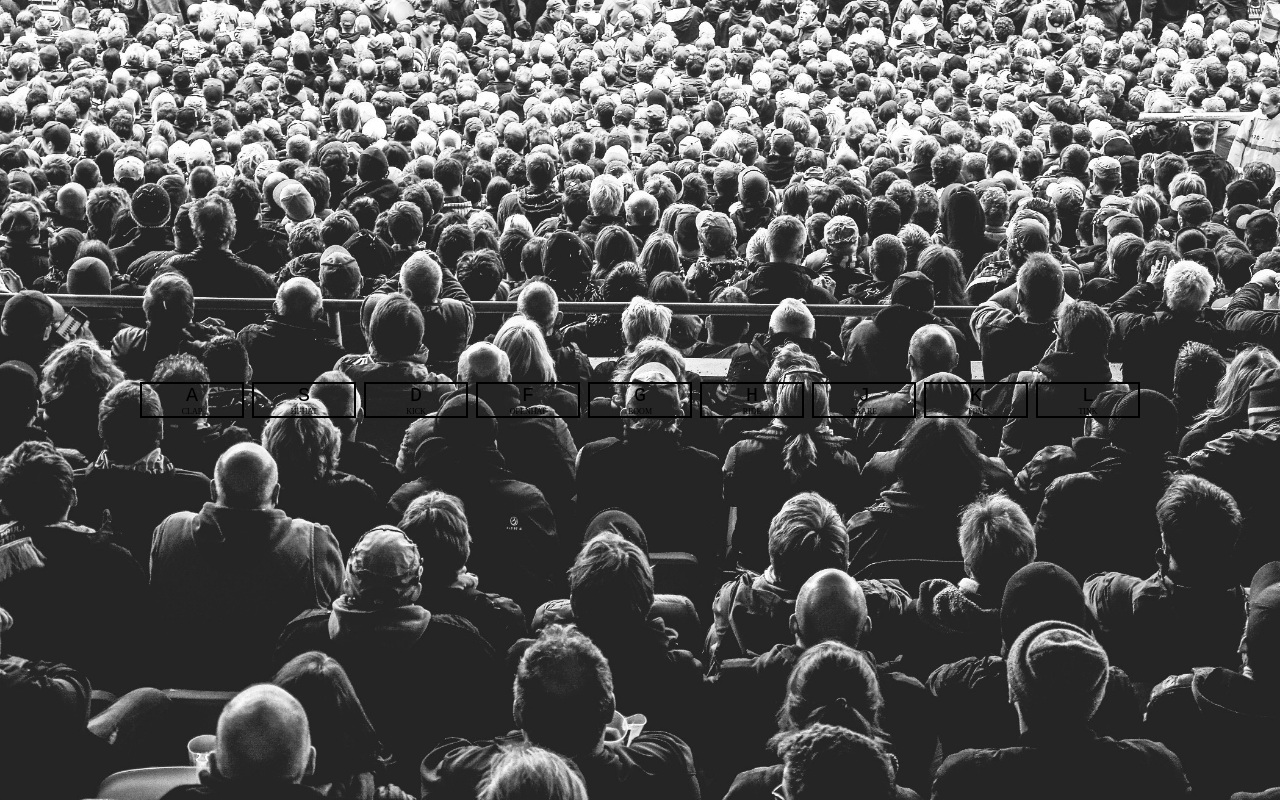
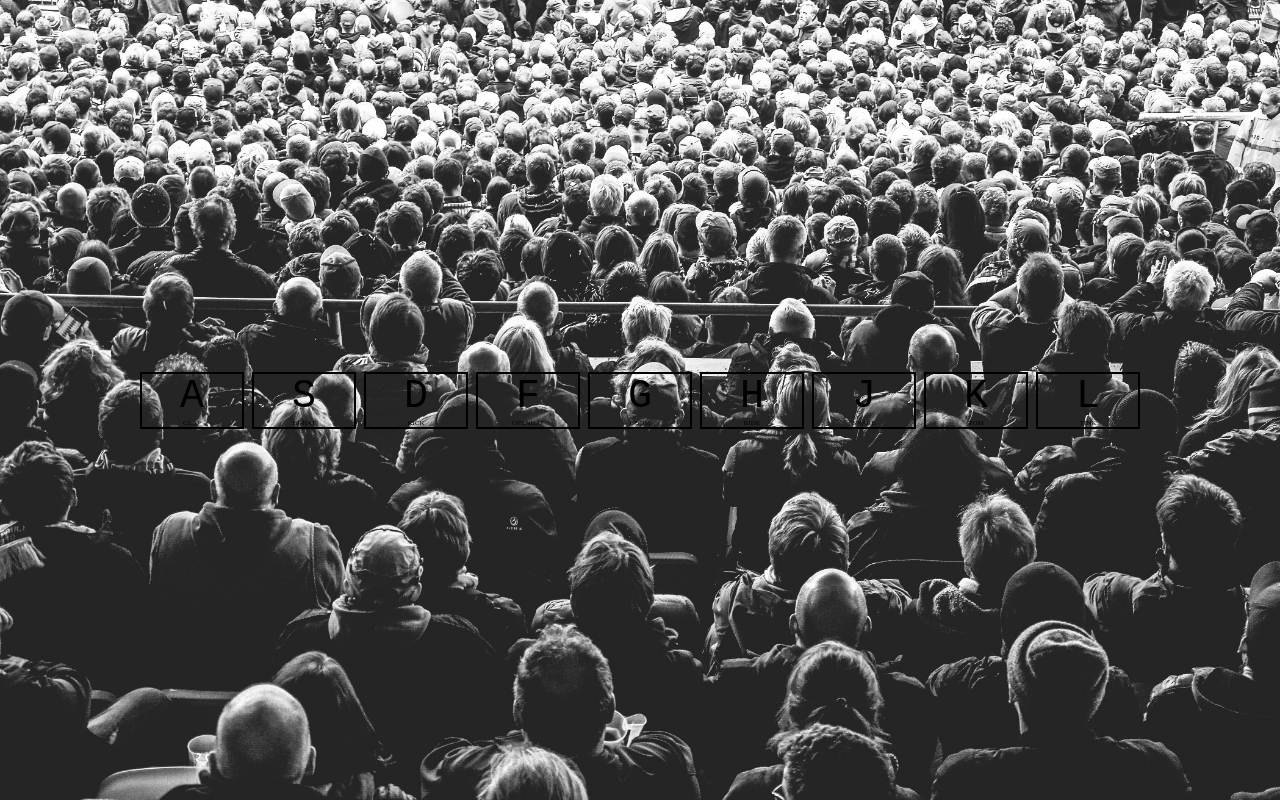
Before and after one commit to timiwritescode/drum-kit, a plain HTML site: page index.html in a window 1280 px wide. Drawn offline with Linux system fonts and the light colour scheme; files whose address does not match are found by name.

Commit message:
Fix responsiveness

```diff
--- a/static/styles.css
+++ b/static/styles.css
@@ -21,7 +21,7 @@ body {
 
 .key {
     border: 0.2rem solid black;
-    width: 3.5rem;
+    max-width: calc(100%/9);
     margin: 0.4rem;
     overflow: hidden;
     display: flex;
@@ -39,9 +39,17 @@ kbd {
     .key {
         width: 10rem
     }
+
+    kbd {
+        font-size: 4rem;
+    }
+
+    span {
+        font-size: 2rem;
+    }
 }
 
 span {
-    font-size: 0.8rem;
+    font-size: 0.7rem;
     text-transform: uppercase;
 }
```
